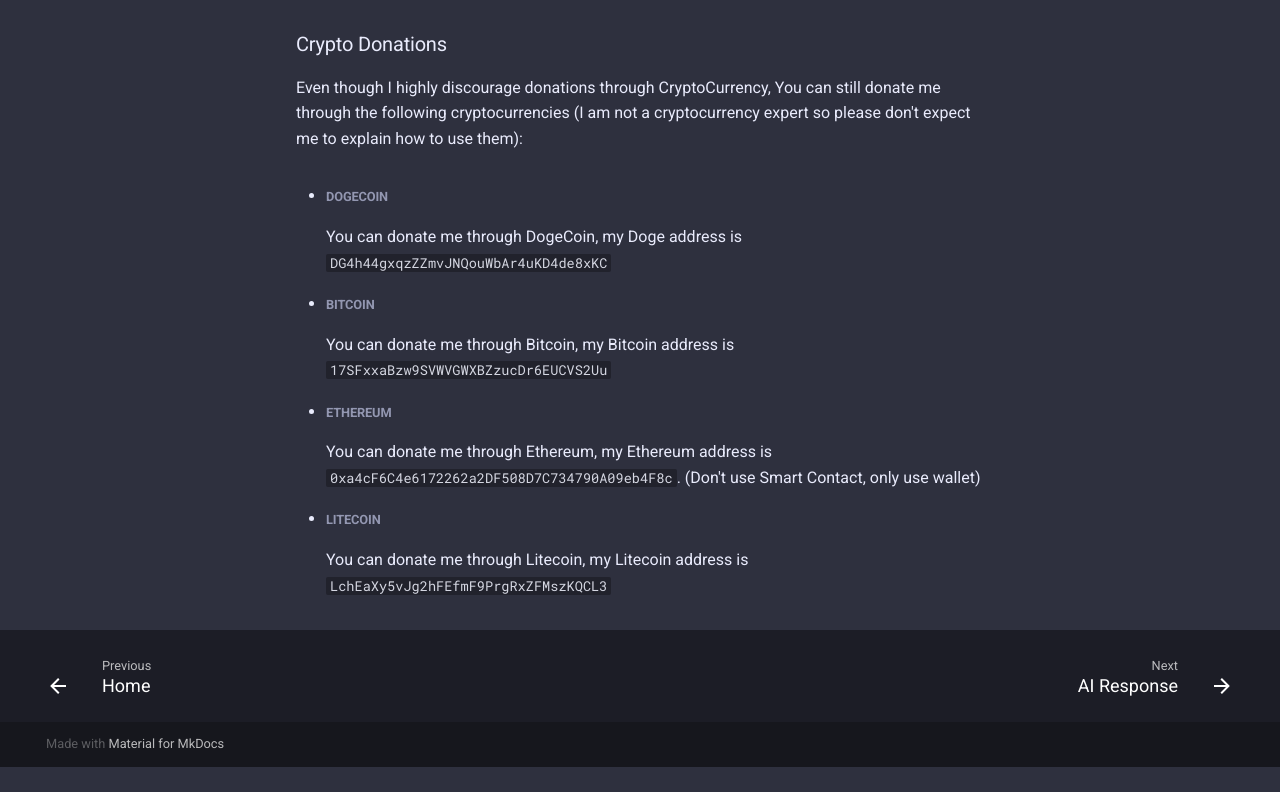
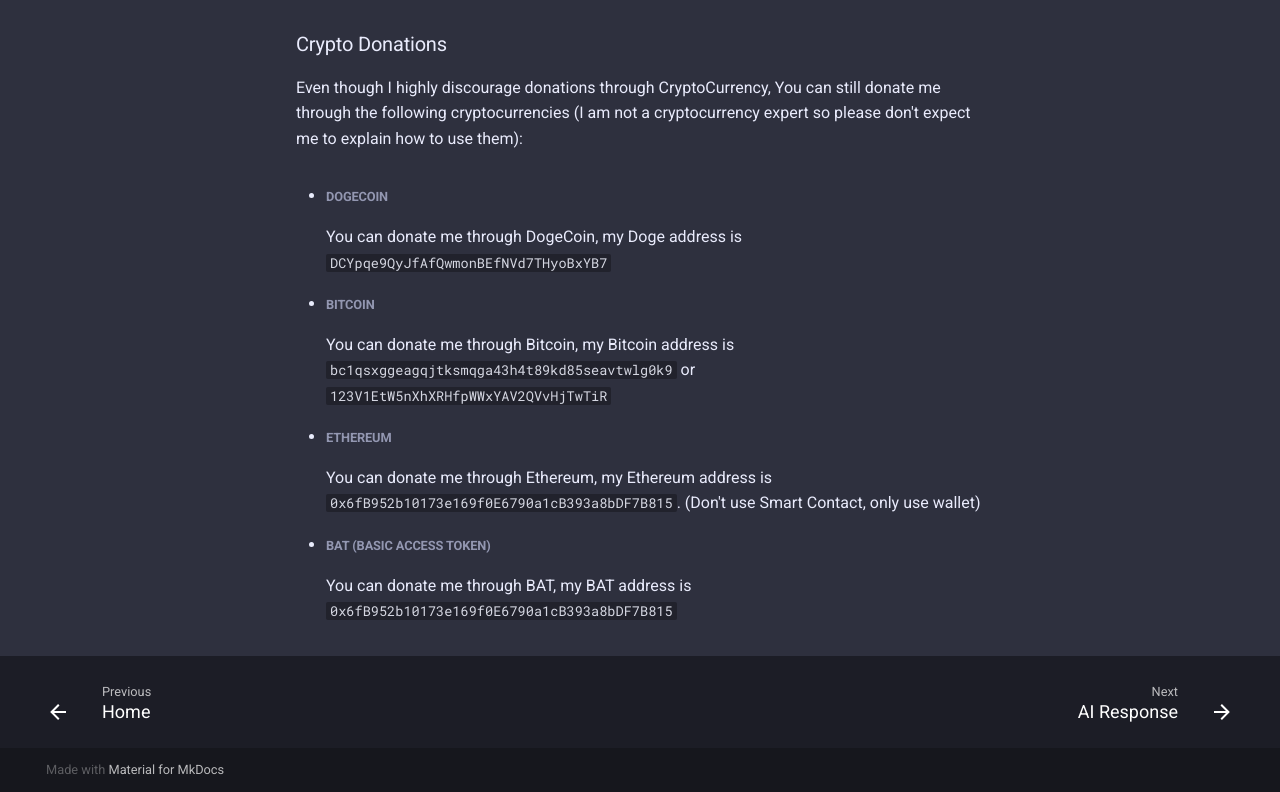
Before and after one commit to pgamerx/RandomStuffApi, a plain HTML site: page donate/index.html in a window 1280 px wide. Shown: the part 625-1417 px from the top of the page. Before the commit the page ends 1392 px from the top, so only its background shows below. Drawn offline with Linux system fonts and the light colour scheme; no server answers.

Commit message:
Update Addresses

```diff
--- a/donate/index.html
+++ b/donate/index.html
@@ -399,8 +399,8 @@
 </li>
 
           <li class="md-nav__item">
-  <a href="#litecoin" class="md-nav__link">
-    Litecoin
+  <a href="#bat" class="md-nav__link">
+    BAT
   </a>
 
 </li>
@@ -855,19 +855,19 @@
 <ul>
 <li>
 <h5 id="dogecoin">Dogecoin</h5>
-<p>You can donate me through DogeCoin, my Doge address is <code>DG4h44gxqzZZmvJNQouWbAr4uKD4de8xKC</code></p>
+<p>You can donate me through DogeCoin, my Doge address is <code>DCYpqe9QyJfAfQwmonBEfNVd7THyoBxYB7</code></p>
 </li>
 <li>
 <h5 id="bitcoin">Bitcoin</h5>
-<p>You can donate me through Bitcoin, my Bitcoin address is <code>17SFxxaBzw9SVWVGWXBZzucDr6EUCVS2Uu</code></p>
+<p>You can donate me through Bitcoin, my Bitcoin address is <code>bc1qsxggeagqjtksmqga43h4t89kd85seavtwlg0k9</code> or <code>123V1EtW5nXhXRHfpWWxYAV2QVvHjTwTiR</code></p>
 </li>
 <li>
 <h5 id="ethereum">Ethereum</h5>
-<p>You can donate me through Ethereum, my Ethereum address is <code>0xa4cF6C4e6172262a2DF508D7C734790A09eb4F8c</code>. (Don't use Smart Contact, only use wallet)</p>
+<p>You can donate me through Ethereum, my Ethereum address is <code>0x6fB952b10173e169f0E6790a1cB393a8bDF7B815</code>. (Don't use Smart Contact, only use wallet)</p>
 </li>
 <li>
-<h5 id="litecoin">Litecoin</h5>
-<p>You can donate me through Litecoin, my Litecoin address is <code>LchEaXy5vJg2hFEfmF9PrgRxZFMszKQCL3</code></p>
+<h5 id="bat">BAT (Basic Access Token)</h5>
+<p>You can donate me through BAT, my BAT address is <code>0x6fB952b10173e169f0E6790a1cB393a8bDF7B815</code></p>
 </li>
 </ul>
 
```
